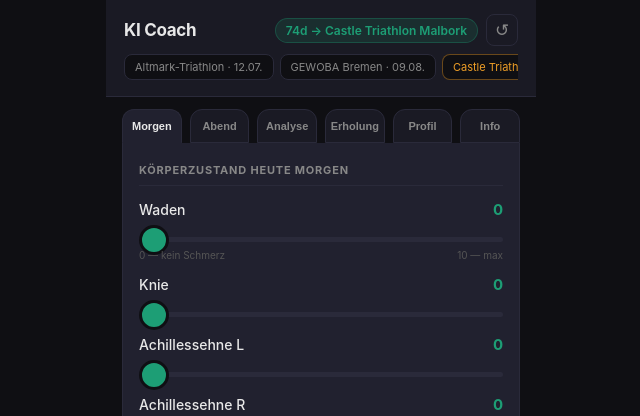
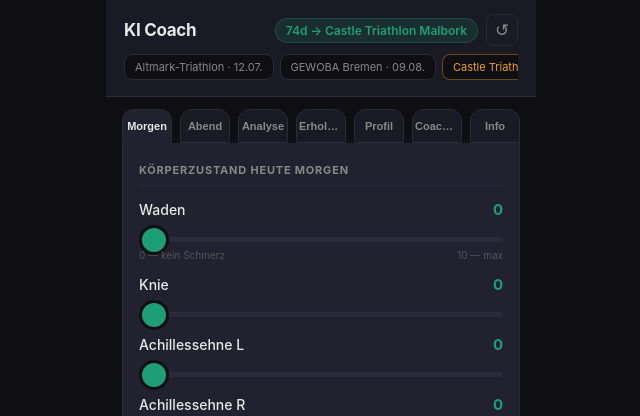
Before and after one commit to sprejz/ki-coach-app, a FastAPI app: page / in a window 1280 px wide. Shown: the top 416 px of the page, without its empty margins (319-959 px from the left). Run offline with FastAPI, Linux system fonts and the light colour scheme; data that the repository does not hold is empty.

Commit message:
v2.6.28 — Analyse-Schnellpfad (FIT→Haiku), Wetter in Analyse, Coach-Chat Tab
Co-Authored-By: Claude Sonnet 4.6 <noreply@anthropic.com>

````diff
--- a/app.py
+++ b/app.py
@@ -19,7 +19,7 @@ import anthropic
 
 from translations import TRANSLATIONS
 
-APP_VERSION = "2.6.27"
+APP_VERSION = "2.6.28"
 APP_LANG = os.environ.get("APP_LANG", "de")
 T = TRANSLATIONS.get(APP_LANG, TRANSLATIONS["de"])
 logger = logging.getLogger(__name__)
@@ -720,6 +720,40 @@ async def sync_sleep_history(request: Request):
     return {"added": added, "total": len(history)}
 
 
+@app.post("/api/coach/chat")
+async def coach_chat(request: Request):
+    """Freies Chat mit dem Coach — nutzt Athletenprofil als Kontext."""
+    key = os.environ.get("ANTHROPIC_API_KEY", "")
+    if not key:
+        raise HTTPException(500, T["err_api_key_missing"])
+    body = await request.json()
+    message = str(body.get("message", "")).strip()
+    if not message:
+        raise HTTPException(400, "Nachricht fehlt")
+    history = body.get("history", [])
+
+    athlete = load_athlete()
+    baseline = load_baseline()
+    system = build_system_prompt(athlete, baseline)
+    system += "\nDu bist im direkten Chat. Antworte auf Deutsch, direkt und konkret. Kein JSON — normaler Text."
+
+    messages = []
+    for h in history[-10:]:
+        if h.get("role") in ("user", "assistant") and h.get("content"):
+            messages.append({"role": h["role"], "content": str(h["content"])})
+    messages.append({"role": "user", "content": message})
+
+    c = anthropic.Anthropic(api_key=key)
+    msg = c.messages.create(
+        model="claude-haiku-4-5-20251001",
+        max_tokens=600,
+        system=system,
+        messages=messages,
+    )
+    reply = msg.content[0].text.strip()
+    return JSONResponse({"reply": reply}, headers=_NO_CACHE)
+
+
 @app.post("/api/baseline/calculate")
 async def calc_baseline(files: List[UploadFile] = File(...)):
     buckets: dict = {k: [] for k in ["SchlafBPM", "WachBPM", "SchlafHRV", "Atmung", "Effizienz"]}
@@ -1328,8 +1362,35 @@ def _run_analysis_job(job_id: str, tp_url: str, key: str, prompt: str):
         _analysis_jobs[job_id] = {"status": "error", "error": str(e)[:300]}
 
 
+def _run_analysis_job_fast(job_id: str, key: str, prompt: str):
+    """Schneller Pfad wenn FIT-Daten vorhanden — kein MCP nötig."""
+    import re as _re
+    try:
+        c = anthropic.Anthropic(api_key=key)
+        msg = c.messages.create(
+            model="claude-haiku-4-5-20251001",
+            max_tokens=800,
+            system="Du bist ein erfahrener Triathlon-Coach. Antworte ausschließlich mit gültigem JSON ohne Markdown.",
+            messages=[{"role": "user", "content": prompt}],
+        )
+        raw = msg.content[0].text.strip()
+        if raw.startswith("```"):
+            lines = raw.split("\n")
+            raw = "\n".join(lines[1:-1] if lines[-1].strip() == "```" else lines[1:])
+        try:
+            result = json.loads(raw)
+        except json.JSONDecodeError:
+            m = _re.search(r'\{.*\}', raw, _re.DOTALL)
+            result = json.loads(m.group()) if m else {"bewertung": "ok", "urteil": raw[:400], "naechster_schritt": ""}
+        logger.info("analysis job %s done (fast): bewertung=%s", job_id, result.get("bewertung"))
+        _analysis_jobs[job_id] = {"status": "done", "result": result}
+    except Exception as e:
+        logger.error("analysis job %s error (fast): %s", job_id, e)
+        _analysis_jobs[job_id] = {"status": "error", "error": str(e)[:300]}
+
+
 def _build_analysis_prompt(athlete: dict, a_race: dict, workout_id: str, sport: str,
-                            title: str, target_date: str, fit_data: dict) -> str:
+                            title: str, target_date: str, fit_data: dict, weather_data: dict = None) -> str:
     base = T["coach_analysis_prompt"].format(
         name=athlete.get("name", "Hendrik"),
         ftp=athlete.get("ftp_watt", 286),
@@ -1344,6 +1405,12 @@ def _build_analysis_prompt(athlete: dict, a_race: dict, workout_id: str, sport:
         title=title or sport,
         date=target_date,
     )
+    if weather_data and weather_data.get("description"):
+        base += (
+            f"\n\nWetter am {target_date}: {weather_data['description']}, "
+            f"{weather_data.get('temp_min','?')}–{weather_data.get('temp_max','?')}°C, "
+            f"Regen {weather_data.get('rain_prob',0)}%."
+        )
     if fit_data:
         lines = ["\n\n--- FIT-DATEI (lokale Ist-Daten) ---"]
         label_map = {
@@ -1376,7 +1443,7 @@ def _build_analysis_prompt(athlete: dict, a_race: dict, workout_id: str, sport:
                 if "pace" in lap:
                     parts.append(f"{lap['pace']}/km")
                 lines.append("  • " + " | ".join(parts))
-        lines.append("Nutze diese FIT-Daten als primäre Ist-Daten. TrainingPeaks nur zur Ergänzung abfragen.")
+        lines.append("Nutze diese FIT-Daten als primäre Ist-Daten für die Analyse.")
         base += "\n".join(lines)
     return base
 
@@ -1429,10 +1496,13 @@ async def workout_analyze(
         except Exception as _we:
             logger.warning("workout_analyze: weather update skipped: %s", _we)
 
-    prompt = _build_analysis_prompt(athlete, a_race, workout_id, sport, title, target_date, fit_data)
+    prompt = _build_analysis_prompt(athlete, a_race, workout_id, sport, title, target_date, fit_data, weather_on_date)
     job_id = uuid.uuid4().hex[:10]
     _analysis_jobs[job_id] = {"status": "pending", "has_fit": bool(fit_data)}
-    t = threading.Thread(target=_run_analysis_job, args=(job_id, tp_url, key, prompt), daemon=True)
+    if fit_data:
+        t = threading.Thread(target=_run_analysis_job_fast, args=(job_id, key, prompt), daemon=True)
+    else:
+        t = threading.Thread(target=_run_analysis_job, args=(job_id, tp_url, key, prompt), daemon=True)
     t.start()
     logger.info("analysis job %s started for %s on %s (fit=%s)", job_id, title, target_date, bool(fit_data))
     return JSONResponse({"job_id": job_id, "has_fit": bool(fit_data), "weather": weather_on_date or None},
--- a/templates/index.html
+++ b/templates/index.html
@@ -784,6 +784,7 @@ input[type=range]::-webkit-slider-thumb:active { background: #25c490; }
   <button class="tab-btn" data-tab="analyse">{{ T.tab_analyse }}</button>
   <button class="tab-btn" data-tab="erholung">{{ T.tab_erholung }}</button>
   <button class="tab-btn" data-tab="einstellungen">{{ T.tab_profil }}</button>
+  <button class="tab-btn" data-tab="chat">Coach Chat</button>
   <button class="tab-btn" data-tab="about">{{ T.tab_about }}</button>
 </div>
 
@@ -1113,6 +1114,16 @@ input[type=range]::-webkit-slider-thumb:active { background: #25c490; }
   </div><!-- Einstellungen panel -->
 
   <!-- About panel -->
+  <div class="tab-panel" data-panel="chat">
+    <div class="form-card" style="border-top:none;border-radius:0 0 var(--radius) var(--radius);display:flex;flex-direction:column;gap:0;min-height:60vh">
+      <div id="chat-history" style="flex:1;overflow-y:auto;max-height:55vh;display:flex;flex-direction:column;gap:10px;padding-bottom:8px"></div>
+      <div style="display:flex;gap:8px;margin-top:12px;align-items:flex-end">
+        <textarea id="chat-input" rows="2" placeholder="Frage deinen Coach…" style="flex:1;background:rgba(255,255,255,.06);border:1px solid var(--border);border-radius:8px;padding:10px;color:var(--text);font-size:14px;resize:none;font-family:inherit;line-height:1.4"></textarea>
+        <button onclick="sendChatMessage()" id="chat-send-btn" style="background:rgba(29,158,117,.15);border:1px solid rgba(29,158,117,.4);color:#1D9E75;border-radius:8px;padding:10px 14px;font-size:18px;cursor:pointer;flex-shrink:0;height:44px">↑</button>
+      </div>
+    </div>
+  </div>
+
   <div class="tab-panel" data-panel="about">
     <div class="form-card" style="text-align:center;padding:32px 20px">
       <div style="font-size:48px;margin-bottom:12px">🏊🚴🏃</div>
@@ -2259,6 +2270,74 @@ function renderMorgenTP(data) {
   if (wasserRow) wasserRow.style.display = hasSwim ? 'block' : 'none';
 }
 
+// ── Coach Chat ────────────────────────────────────────────────────────────────
+let chatHistory = [];
+
+function appendChatBubble(role, text) {
+  const el = document.getElementById('chat-history');
+  if (!el) return;
+  const isUser = role === 'user';
+  const bubble = document.createElement('div');
+  bubble.style.cssText = [
+    'max-width:88%',
+    `align-self:${isUser ? 'flex-end' : 'flex-start'}`,
+    `background:${isUser ? 'rgba(29,158,117,.18)' : 'rgba(255,255,255,.06)'}`,
+    `border:1px solid ${isUser ? 'rgba(29,158,117,.35)' : 'rgba(255,255,255,.1)'}`,
+    `border-radius:${isUser ? '12px 12px 2px 12px' : '12px 12px 12px 2px'}`,
+    'padding:10px 12px',
+    'font-size:13px',
+    'color:var(--text)',
+    'line-height:1.5',
+    'white-space:pre-wrap',
+    'word-break:break-word',
+  ].join(';');
+  bubble.textContent = text;
+  el.appendChild(bubble);
+  el.scrollTop = el.scrollHeight;
+}
+
+async function sendChatMessage() {
+  const input = document.getElementById('chat-input');
+  const btn = document.getElementById('chat-send-btn');
+  const msg = (input?.value || '').trim();
+  if (!msg) return;
+  input.value = '';
+  appendChatBubble('user', msg);
+  if (btn) btn.disabled = true;
+  const typingEl = document.createElement('div');
+  typingEl.id = 'chat-typing';
+  typingEl.style.cssText = 'align-self:flex-start;color:var(--muted);font-size:12px;padding:4px 0';
+  typingEl.textContent = '…';
+  document.getElementById('chat-history')?.appendChild(typingEl);
+  document.getElementById('chat-history').scrollTop = 99999;
+  try {
+    const r = await fetch('/api/coach/chat', {
+      method: 'POST',
+      headers: {'Content-Type': 'application/json'},
+      body: JSON.stringify({message: msg, history: chatHistory}),
+    });
+    if (!r.ok) throw new Error(await r.text());
+    const {reply} = await r.json();
+    chatHistory.push({role: 'user', content: msg});
+    chatHistory.push({role: 'assistant', content: reply});
+    document.getElementById('chat-typing')?.remove();
+    appendChatBubble('assistant', reply);
+  } catch(e) {
+    document.getElementById('chat-typing')?.remove();
+    appendChatBubble('assistant', '⚠️ Fehler: ' + esc(String(e.message || e)));
+  } finally {
+    if (btn) btn.disabled = false;
+    input?.focus();
+  }
+}
+
+document.addEventListener('keydown', e => {
+  if (e.key === 'Enter' && !e.shiftKey && document.activeElement?.id === 'chat-input') {
+    e.preventDefault();
+    sendChatMessage();
+  }
+});
+
 async function forceRefreshTP(day) {
   const isAbend = day === 'tomorrow';
   const btn = document.getElementById(isAbend ? 'abend-tp-refresh-btn' : 'morgen-tp-refresh-btn');
````
